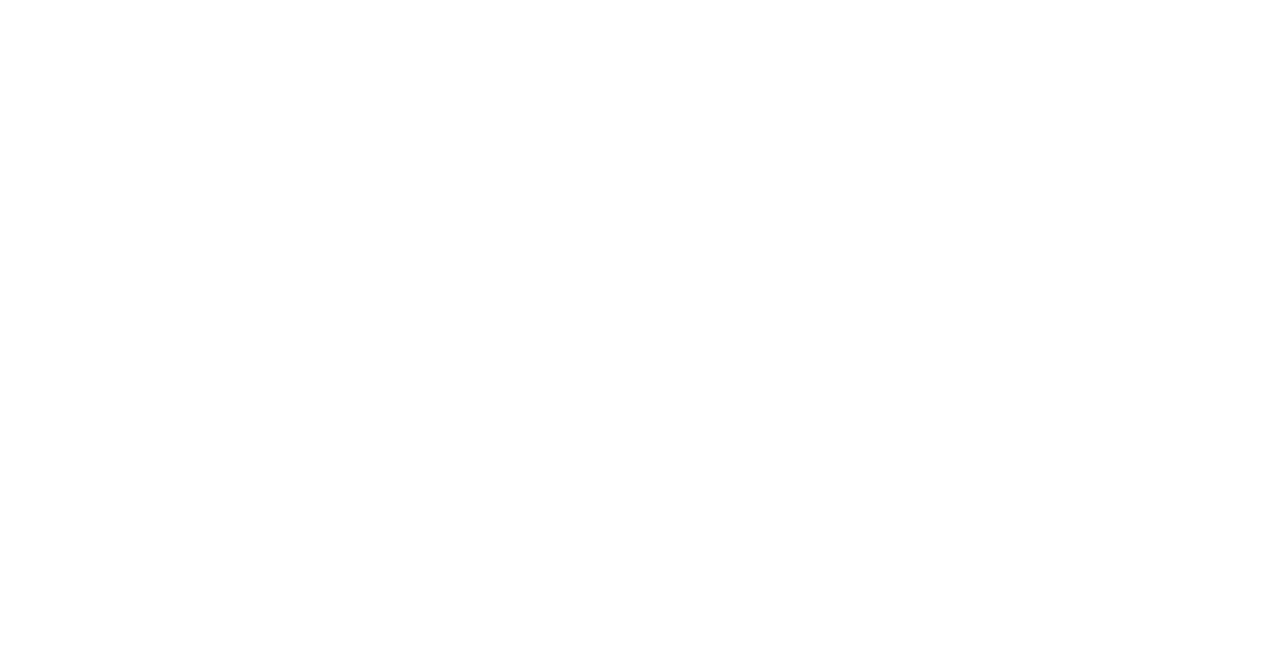
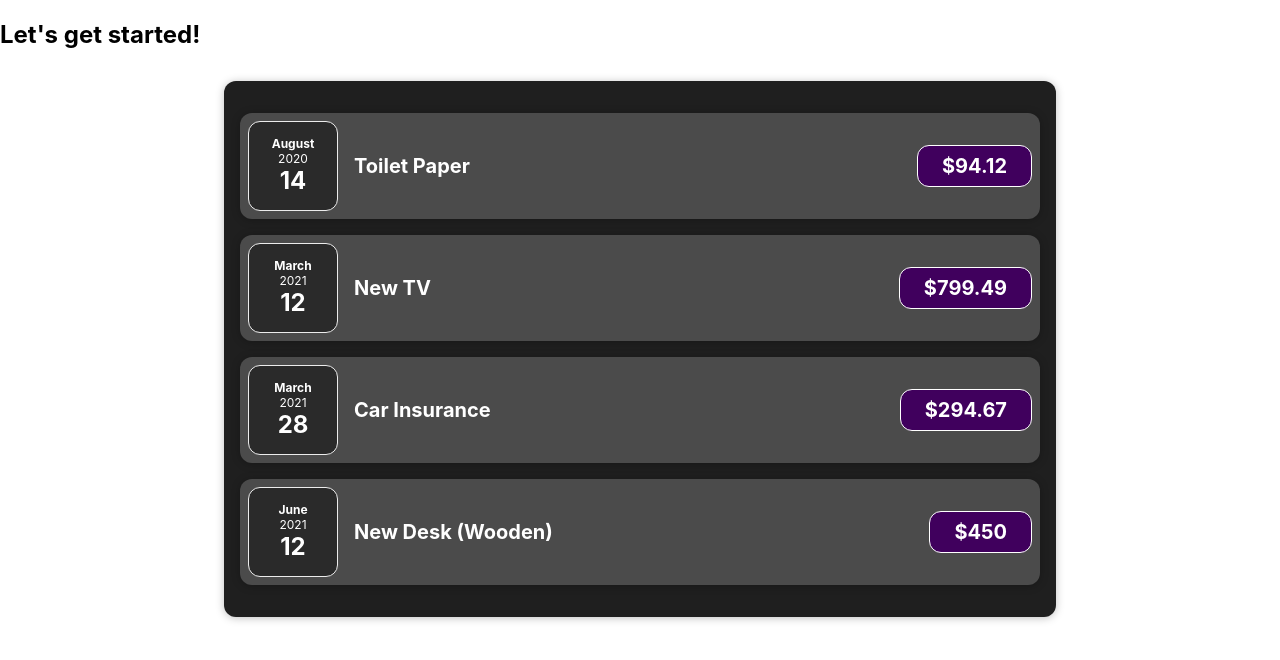
Before and after one commit to new-programmer-tech/React-Udemy, a React (Create React App) app: page / in a window 1280 px wide. Shown: the top 660 px of the page. Built offline with nearby package versions, Linux system fonts and the light colour scheme.

Commit message:
new code

```diff
--- a/src/App.js
+++ b/src/App.js
@@ -1,9 +1,43 @@
 /** @format */
 
 import "./App.css";
+import Expenses from "./Expenses/Expenses";
+const App = () => {
+  const expenses = [
+    {
+      id: "e1",
+      title: "Toilet Paper",
+      amount: 94.12,
+      date: new Date(2020, 7, 14),
+    },
+    { id: "e2", title: "New TV", amount: 799.49, date: new Date(2021, 2, 12) },
+    {
+      id: "e3",
+      title: "Car Insurance",
+      amount: 294.67,
+      date: new Date(2021, 2, 28),
+    },
+    {
+      id: "e4",
+      title: "New Desk (Wooden)",
+      amount: 450,
+      date: new Date(2021, 5, 12),
+    },
+  ];
 
-function App() {
-  return <div className='App'></div>;
-}
+  // return React.createElement(
+  //   'div',
+  //   {},
+  //   React.createElement('h2', {}, "Let's get started!"),
+  //   React.createElement(Expenses, { items: expenses })
+  // );
+
+  return (
+    <div>
+      <h2>Let's get started!</h2>
+      <Expenses items={expenses} />
+    </div>
+  );
+};
 
 export default App;
--- /dev/null
+++ b/src/Expenses/ExpenseDate.css
@@ -0,0 +1,28 @@
+/** @format */
+
+.expense-date {
+  display: flex;
+  flex-direction: column;
+  width: 5.5rem;
+  height: 5.5rem;
+  border: 1px solid #ececec;
+  background-color: #2a2a2a;
+  color: white;
+  border-radius: 12px;
+  align-items: center;
+  justify-content: center;
+}
+
+.expense-date__month {
+  font-size: 0.75rem;
+  font-weight: bold;
+}
+
+.expense-date__year {
+  font-size: 0.75rem;
+}
+
+.expense-date__day {
+  font-size: 1.5rem;
+  font-weight: bold;
+}
--- /dev/null
+++ b/src/Expenses/ExpenseDate.js
@@ -0,0 +1,21 @@
+/** @format */
+
+import React from "react";
+
+import "./ExpenseDate.css";
+
+const ExpenseDate = (props) => {
+  const month = props.date.toLocaleString("en-US", { month: "long" });
+  const day = props.date.toLocaleString("en-US", { day: "2-digit" });
+  const year = props.date.getFullYear();
+
+  return (
+    <div className='expense-date'>
+      <div className='expense-date__month'>{month}</div>
+      <div className='expense-date__year'>{year}</div>
+      <div className='expense-date__day'>{day}</div>
+    </div>
+  );
+};
+
+export default ExpenseDate;
--- /dev/null
+++ b/src/Expenses/ExpenseItem.css
@@ -0,0 +1,56 @@
+/** @format */
+
+.expense-item {
+  display: flex;
+  justify-content: space-between;
+  align-items: center;
+  padding: 0.5rem;
+  margin: 1rem 0;
+  background-color: #4b4b4b;
+}
+
+.expense-item__description {
+  display: flex;
+  flex-direction: column;
+  gap: 1rem;
+  align-items: flex-end;
+  flex-flow: column-reverse;
+  justify-content: flex-start;
+  flex: 1;
+}
+
+.expense-item h2 {
+  color: #3a3a3a;
+  font-size: 1rem;
+  flex: 1;
+  margin: 0 1rem;
+  color: white;
+}
+
+.expense-item__price {
+  font-size: 1rem;
+  font-weight: bold;
+  color: white;
+  background-color: #40005d;
+  border: 1px solid white;
+  padding: 0.5rem;
+  border-radius: 12px;
+}
+
+@media (min-width: 580px) {
+  .expense-item__description {
+    flex-direction: row;
+    align-items: center;
+    justify-content: flex-start;
+    flex: 1;
+  }
+
+  .expense-item__description h2 {
+    font-size: 1.25rem;
+  }
+
+  .expense-item__price {
+    font-size: 1.25rem;
+    padding: 0.5rem 1.5rem;
+  }
+}
--- /dev/null
+++ b/src/Expenses/ExpenseItem.js
@@ -0,0 +1,21 @@
+/** @format */
+
+import React from "react";
+
+import ExpenseDate from "./ExpenseDate";
+import Card from "../UI/Card";
+import "./ExpenseItem.css";
+
+const ExpenseItem = (props) => {
+  return (
+    <Card className='expense-item'>
+      <ExpenseDate date={props.date} />
+      <div className='expense-item__description'>
+        <h2>{props.title}</h2>
+        <div className='expense-item__price'>${props.amount}</div>
+      </div>
+    </Card>
+  );
+};
+
+export default ExpenseItem;
--- /dev/null
+++ b/src/Expenses/Expenses.css
@@ -0,0 +1,9 @@
+/** @format */
+
+.expenses {
+  padding: 1rem;
+  background-color: rgb(31, 31, 31);
+  margin: 2rem auto;
+  width: 50rem;
+  max-width: 95%;
+}
--- /dev/null
+++ b/src/Expenses/Expenses.js
@@ -0,0 +1,35 @@
+/** @format */
+import React from "react";
+
+import ExpenseItem from "./ExpenseItem";
+import Card from "../UI/Card";
+import "./Expenses.css";
+
+const Expenses = (props) => {
+  return (
+    <Card className='expenses'>
+      <ExpenseItem
+        title={props.items[0].title}
+        amount={props.items[0].amount}
+        date={props.items[0].date}
+      />
+      <ExpenseItem
+        title={props.items[1].title}
+        amount={props.items[1].amount}
+        date={props.items[1].date}
+      />
+      <ExpenseItem
+        title={props.items[2].title}
+        amount={props.items[2].amount}
+        date={props.items[2].date}
+      />
+      <ExpenseItem
+        title={props.items[3].title}
+        amount={props.items[3].amount}
+        date={props.items[3].date}
+      />
+    </Card>
+  );
+};
+
+export default Expenses;
--- /dev/null
+++ b/src/UI/Card.css
@@ -0,0 +1,6 @@
+/** @format */
+
+.card {
+  border-radius: 12px;
+  box-shadow: 0 1px 8px rgba(0, 0, 0, 0.25);
+}
--- /dev/null
+++ b/src/UI/Card.js
@@ -0,0 +1,13 @@
+/** @format */
+
+import React from "react";
+
+import "./Card.css";
+
+const Card = (props) => {
+  const classes = "card " + props.className;
+
+  return <div className={classes}>{props.children}</div>;
+};
+
+export default Card;
```
Also changed, not shown: src/index.js (+8 -6 lines).
